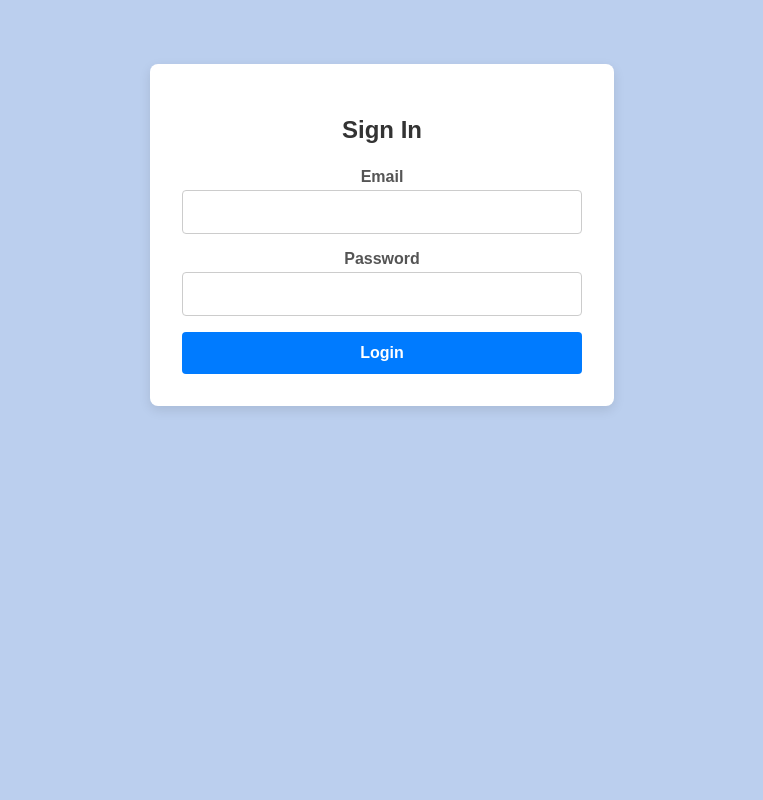
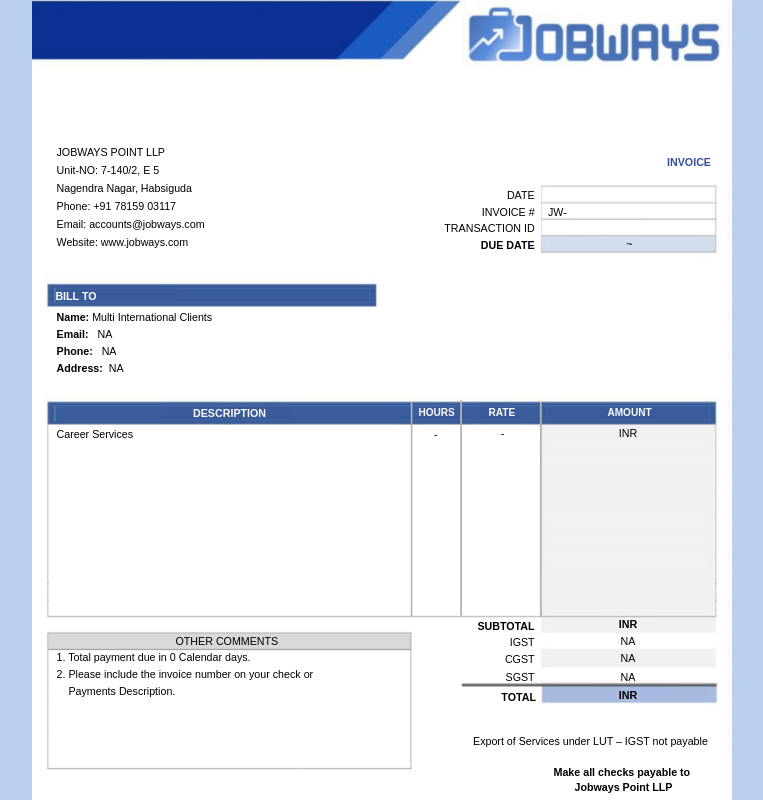
Before and after one commit to Jobways03/Jobways_Certifications, a React (Create React App) app: page /Invoice_paypal in a window 1280 px wide. Before the commit this address led to /login. Shown: the top 800 px of the page, without its empty margins (258-1021 px from the left). Built offline with nearby package versions, Linux system fonts and the light colour scheme.

Commit message:
added paypal invoice

```diff
--- a/src/App.js
+++ b/src/App.js
@@ -96,6 +96,8 @@
 import SportsmartLLPEdit from "./components/EBS-INDIA/Sportsmart/Editable/SportsEdit";
 import Login from "./Auth/Login/Login";
 import ProtectedRoute from "./Auth/ProtectedRoute/ProtectedRoute";
+import Invoiceform_Paypal from "./components/CAREER-SERVICES/Invoice/Invoiceform_paypal";
+import Invoice_paypal from "./components/CAREER-SERVICES/Invoice/Invoice_paypal";
 
 function App() {
   return (
@@ -104,7 +106,6 @@
         <AuthState>
           <Routes>
             <Route path="/login" element={<Login />} />
-
             <Route
               path="/"
               element={
@@ -161,7 +162,6 @@
                 </ProtectedRoute>
               }
             />
-
             {/* <Route
               path="/*"
               element={
@@ -181,18 +181,21 @@
                 </ProtectedRoute>
               }
             /> */}
-
             {/* Fallback: redirect unknown paths back to login or main */}
             <Route path="*" element={<Navigate to="/" replace />} />
-
             <Route path="/" element={<Main />} />
-
             <Route path="/paystub" element={<Paystub />} />
             <Route path="/w2" element={<W2 />} />
             <Route path="/paystubform" element={<Stubform />} />
             <Route path="/w2form" element={<W2Form />} />
             <Route path="/invoice" element={<Invoice />} />
             <Route path="/invoiceform" element={<Invoiceform />} />
+            <Route
+              path="/Invoiceform_Paypal"
+              element={<Invoiceform_Paypal />}
+            />
+            <Route path="/Invoice_paypal" element={<Invoice_paypal />} />
+
             <Route path="/outform" element={<Outform />} />
             <Route path="/select" element={<Select />} />
             <Route path="/jobways" element={<Jobways />} />
@@ -256,7 +259,6 @@
             <Route path="/sportsExperience" element={<SportsExperience />} />
             <Route path="/sportsRelieving" element={<SportsRelieving />} />
             <Route path="/jellygit" element={<Jelly />} />
-
             <Route path="/invoicebox" element={<Invoicebox />} />
             <Route path="/paystubbox" element={<Paystubbox />} />
             <Route path="/W2box" element={<W2box />} />
@@ -276,7 +278,6 @@
             <Route path="/KaceeRelieving" element={<KaceeRelieving />} />
             <Route path="/RapidRelieving" element={<RapidRelieving />} />
             <Route path="/COI" element={<Coi />} />
-
             <Route path="/GenieEditform" element={<GenieEditform />} />
             <Route path="/GenieEdit" element={<GenieEdit />} />
             <Route path="/GenesisEdit" element={<GenesisEdit />} />
@@ -295,9 +296,7 @@
             <Route path="/Paystubsdi" element={<Paystubsdi />} />
             <Route path="/t4" element={<T4 />} />
             <Route path="/t4form" element={<T4form />} />
-
             <Route path="/SM_Invoice" element={<SM_Invoice />} />
-
             <Route path="/SportsmartLLPEdit" element={<SportsmartLLPEdit />} />
           </Routes>
         </AuthState>
--- a/src/components/CAREER-SERVICES/Invoice/Invoice.css
+++ b/src/components/CAREER-SERVICES/Invoice/Invoice.css
@@ -39,6 +39,15 @@
   font-size: 10.7px;
   top: 35.1%;
   left: 3.5%;
+}
+
+.eadd1-p {
+  position: absolute;
+  font-size: 10.7px;
+  top: 13.5%;
+  left: 3.5%;
+  /* font-weight: 600; */
+  text-transform: uppercase;
 }
 
 .eadd1 {
@@ -462,6 +471,25 @@
   font-weight: bolder;
 }
 
+.toti-p {
+  position: absolute;
+  top: 68.85%;
+  left: 73.7%;
+  height: 15px;
+  width: 160px;
+  font-size: 10.7px;
+  font-weight: bolder;
+  text-align: center;
+}
+
+.totii-p {
+  position: absolute;
+  font-size: 10.7px;
+  top: 68%;
+  right: 28%;
+  font-weight: bolder;
+}
+
 .oc {
   position: absolute;
   font-size: 10.7px;
@@ -497,11 +525,34 @@
   left: 70.5%;
 }
 
+.mac-p {
+  position: absolute;
+  font-size: 10.7px;
+  top: 72.4%;
+  left: 63%;
+}
+
 .mac1 {
   position: absolute;
   font-size: 10.7px;
   top: 74%;
   left: 74.5%;
+  font-weight: bolder;
+}
+
+.mac1-p1 {
+  position: absolute;
+  font-size: 10.7px;
+  top: 75.5%;
+  left: 74.5%;
+  font-weight: bolder;
+}
+
+.mac1-p2 {
+  position: absolute;
+  font-size: 10.7px;
+  top: 77%;
+  left: 77.5%;
   font-weight: bolder;
 }
 
--- /dev/null
+++ b/src/components/CAREER-SERVICES/Invoice/Invoice_paypal.jsx
@@ -0,0 +1,127 @@
+import React, { useContext, useRef, useState } from "react";
+import { useReactToPrint } from "react-to-print";
+import "./Invoice.css";
+import AuthContext from "../../../context/AuthContext";
+
+const ComponentToPrint = React.forwardRef(({ showExtras }, ref) => {
+  const Global = useContext(AuthContext);
+
+
+  return (
+    <div ref={ref}>
+      <div className="pdf-invoice">
+        <img src="./images/job_pay.png" alt="...Loading" className="i3" />
+        <p className="eadd1-p">Jobways Point LLP</p>
+        <p className="eadd1">Unit-NO: 7-140/2, E 5</p>
+        <p className="eadd2">Nagendra Nagar, Habsiguda</p>
+        <p className="eadd3">Phone: +91 78159 03117</p>
+        <p className="eadd4">Email: accounts@jobways.com</p>
+        <p className="eadd5">Website: www.jobways.com</p>
+        <p className="bill">BILL TO</p>
+        <div className="lie"></div>
+        <p className="namei">
+          <span style={{ fontWeight: 900 }}>Name: </span>
+          Multi International Clients
+        </p>
+        <p className="maili">
+          <span style={{ fontWeight: 900 }}>Email: </span>
+          &nbsp;&nbsp;NA
+        </p>
+        <p className="phonei">
+          <span style={{ fontWeight: 900 }}>Phone: </span>
+          &nbsp;&nbsp;NA
+        </p>
+        <p className="addi">
+          <span style={{ fontWeight: 900 }}>Address: </span>
+          &nbsp;NA
+        </p>
+        <p className="ii">INVOICE</p>
+        <p className="datei">DATE</p>
+        <p className="datej">{Global.formData.date}</p>
+        <p className="ini">INVOICE&nbsp;#</p>
+        <p className="inj">JW-{Global.formData.invoiceNumber}</p>
+        <p className="servicei">TRANSACTION ID</p>
+        <p className="servicej"> {Global.formData.transactionID}</p>
+        <p className="due">DUE DATE</p>
+        <p className="duej">~</p>
+        <p className="des">DESCRIPTION</p>
+        <div className="lie2"></div>
+        <p className="houri">HOURS</p>
+        <p className="ratei">RATE</p>
+        <p className="amti">AMOUNT</p>
+        <p className="learn">Career Services</p>
+        <p className="hoursj">&nbsp;-</p>
+        <div className="middev1">&nbsp;-</div>
+        <div className="middev">{Global.formData.amount} INR</div>
+
+        <p className="sti">SUBTOTAL</p>
+        <p className="tri">IGST</p>
+        <p className="taxi">CGST</p>
+        <p className="ifi">SGST</p>
+        <div className="sta">{Global.formData.amount} INR</div>
+        <div className="tria">NA</div>
+        <div className="taxia">NA</div>
+        <div className="ifia">NA</div>
+        <p className="totii-p">TOTAL</p>
+        <div className="toti-p">{Global.formData.amount} INR</div>
+        <p className="oc">OTHER COMMENTS</p>
+        <p className="oc1">1. Total payment due in 0 Calendar days.</p>
+        <p className="oc2">
+          2. Please include the invoice number on your check or
+        </p>
+        <p className="oc3">Payments Description.</p>
+        <p className="mac-p">Export of Services under LUT – IGST not payable</p>
+
+        <p className="mac1-p1">Make all checks payable to</p>
+        <p className="mac1-p2">Jobways Point LLP</p>
+
+        <p className="last1">JOBWAYS POINT LLP</p>
+        <p className="last2">+91 78159 03117</p>
+        <p className="last3">accounts@jobways.com</p>
+        <p className="last4">www.jobways.com</p>
+        <p className="last5">
+          Unit-NO: 7-140/2,E 5, NAGENDRA NAGAR, HABSIGUDA, HYDERABAD- 500 007
+        </p>
+        {showExtras && (
+          <>
+            <div className="transaction-id">
+              <p>Transaction ID: {Global.formData.transactionID}</p>
+            </div>
+            {Global.formData.uploadedImage && (
+              <img
+                src={URL.createObjectURL(Global.formData.uploadedImage)}
+                alt="Uploaded"
+                className="uploaded-image"
+              />
+            )}
+          </>
+        )}
+      </div>
+    </div>
+  );
+});
+
+const Invoice_paypal = () => {
+  const componentRef = useRef();
+  const [showExtras, setShowExtras] = useState(false);
+
+  const handlePrint = useReactToPrint({
+    content: () => componentRef.current,
+  });
+
+  const handlePrintWithExtras = () => {
+    setShowExtras(!showExtras);
+  };
+
+  return (
+    <div>
+      <ComponentToPrint ref={componentRef} showExtras={showExtras} />
+      <button onClick={handlePrint} className="print-button">
+        Print Invoice
+      </button>
+
+    </div>
+  );
+};
+
+export default Invoice_paypal;
--- a/src/components/CAREER-SERVICES/Invoice/Invoicebox.jsx
+++ b/src/components/CAREER-SERVICES/Invoice/Invoicebox.jsx
@@ -16,7 +16,15 @@
             navigate("/invoiceform");
           }}
         >
-          <h2>All Services</h2>
+          <h2>All Services - Stripe</h2>
+        </div>
+        <div
+          className="card payroll"
+          onClick={() => {
+            navigate("/Invoiceform_Paypal");
+          }}
+        >
+          <h2>All Services - Paypal</h2>
         </div>
         <div
           className="card payroll"
--- /dev/null
+++ b/src/components/CAREER-SERVICES/Invoice/Invoiceform_paypal.jsx
@@ -0,0 +1,85 @@
+import React, { useContext, useState } from "react";
+import "./Invoiceform.css"; // Make sure to create this CSS file in the same directory
+import AuthContext from "../../../context/AuthContext";
+import { useNavigate } from "react-router-dom";
+
+const Invoiceform_Paypal = () => {
+  const Global = useContext(AuthContext);
+  const navigate = useNavigate();
+  const [imagePreview, setImagePreview] = useState("");
+
+  const handleImageUpload = (e) => {
+    const file = e.target.files[0];
+    if (file) {
+      Global.setFormData((prevState) => ({
+        ...prevState,
+        uploadedImage: file,
+      }));
+      setImagePreview(URL.createObjectURL(file)); // For image preview in the form
+    }
+  };
+
+  const handleChange = (e) => {
+    const { name, value } = e.target;
+    Global.setFormData((prevState) => ({
+      ...prevState,
+      [name]: value,
+    }));
+  };
+
+  const handleSubmit = (e) => {
+    e.preventDefault();
+    navigate("/Invoice_paypal");
+  };
+
+  return (
+    <div className="employee-form-container">
+      <form onSubmit={handleSubmit} className="invoice-form">
+        <h1>Invoice form</h1>
+        <div className="form-group">
+          <label>Date</label>
+          <input
+            type="text"
+            name="date"
+            value={Global.formData.date}
+            onChange={handleChange}
+          />
+        </div>
+        <div className="form-group">
+          <label>Invoice Id</label>
+          <input
+            type="text"
+            name="invoiceNumber"
+            value={Global.formData.invoiceNumber}
+            onChange={handleChange}
+          />
+        </div>
+        <div className="form-group">
+          <label>Amount</label>
+          <input
+            type="text"
+            name="amount"
+            placeholder=".00 included"
+            value={Global.formData.amount}
+            onChange={handleChange}
+          />
+        </div>
+
+        <div className="form-group">
+          <label>Transaction ID</label>
+          <input
+            type="text"
+            name="transactionID"
+            value={Global.formData.transactionID}
+            onChange={handleChange}
+          />
+        </div>
+
+
+        <button type="submit">Submit</button>
+      </form>
+    </div>
+  );
+};
+
+export default Invoiceform_Paypal;
```
Also changed, not shown: public/images/job_pay.png (added).
